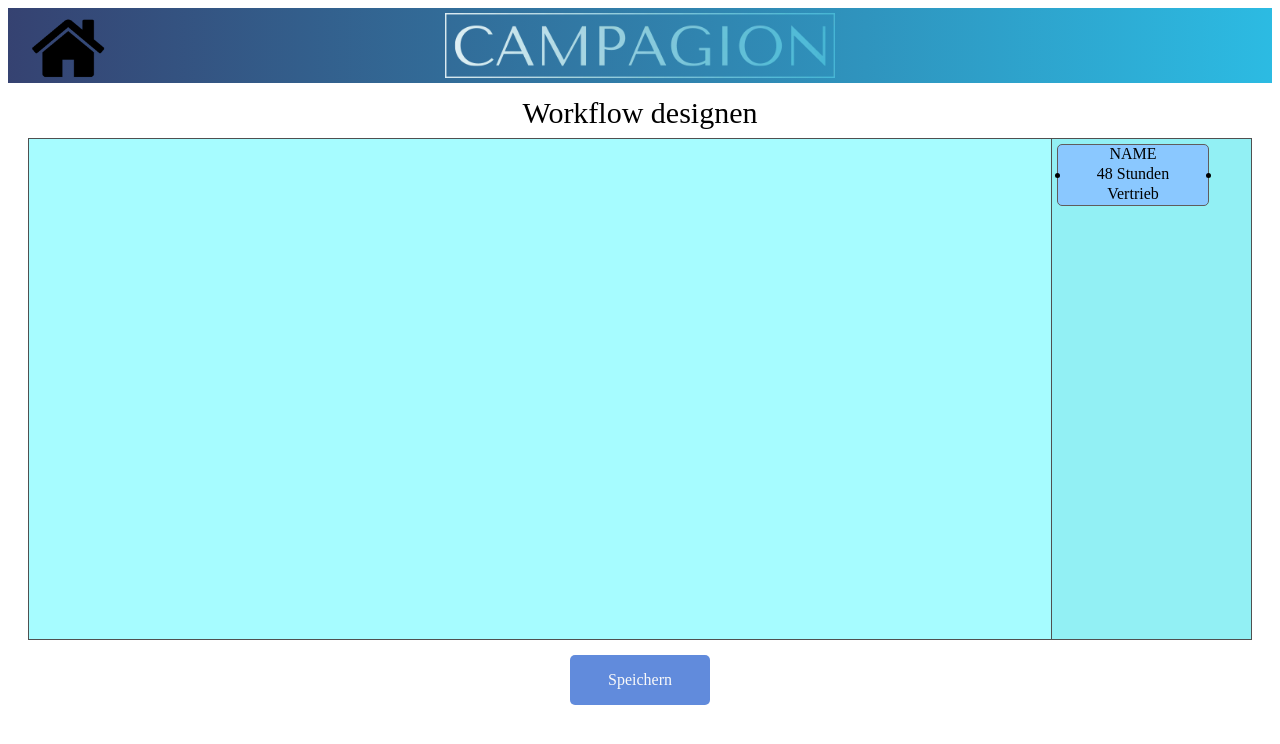
After one commit to TokeyChan/campagion, a Django app: template tracker/templates/tracker/design_workflow.html in a window 1280 px wide. The commit adds this page. Shown: the top 744 px of the page. Run offline with Django 3.2, Linux system fonts and the light colour scheme; the template is opened without the code that fills it, so the values that code supplies are empty.

Commit message:
destroyed workflow.html a little but added a design_workflow with nodes

```diff
--- a/main/static/main/css/base.css
+++ b/main/static/main/css/base.css
@@ -1,33 +1,8 @@
-#base_main_container {
-  display: grid;
-  grid-template-columns: 20px 1fr 20px;
-  grid-template-rows: 1fr;
-  grid-template-areas:
-  ". content .";
-}
-#base_header {
+/* global verwendete Klassen */
+.title {
+  font-size: 30px;
+  line-height: 40px;
   text-align: center;
-  height: 120px;
-  position: sticky;
-  background-image: linear-gradient(90deg, rgba(36, 50, 101, 0.92) 0%, rgba(26, 181, 224, 0.92) 100%);
-}
-#base_content_container {
-  grid-area: content;
-}
-img#logo {
-  margin-top: 25px;
-  margin-bottom: 25px;
-  height: 70px;
-}
-img#house {
-  width: 80px;
-  height: 80px;
-  left: 20px;
-  top: 20px;
-  position: absolute;
-}
-img#house:hover {
-  cursor: pointer;
 }
 
 .noselect {
@@ -39,3 +14,53 @@ img#house:hover {
             user-select: none; /* Non-prefixed version, currently
                                   supported by Chrome, Edge, Opera and Firefox */
 }
+
+.button {
+  width: 140px;
+  height: 50px;
+  border-radius: 5px;
+  background-color: rgba(70, 119, 214, 0.85);
+  color: #f9f9f9;
+  text-align: center;
+  line-height: 50px;
+  transition: all 0.15s ease-in-out;
+  margin: auto;
+}
+.button:hover {
+  cursor: pointer;
+  background-color: rgba(26, 159, 224, 0.92);
+}
+
+/* Für base.html: */
+
+
+#base_main_container {
+  display: grid;
+  grid-template-columns: 20px 1fr 20px;
+  grid-template-rows: 1fr;
+  grid-template-areas:
+  ". content .";
+}
+#base_header {
+  text-align: center;
+  height: 75px;
+  position: sticky;
+  background-image: linear-gradient(90deg, rgba(36, 50, 101, 0.92) 0%, rgba(26, 181, 224, 0.92) 100%);
+}
+#base_content_container {
+  grid-area: content;
+}
+img#logo {
+  margin-top: 5px;
+  height: 65px;
+  margin-bottom: 5px;
+}
+img#house {
+  width: 80px;
+  height: 80px;
+  left: 20px;
+  position: absolute;
+}
+img#house:hover {
+  cursor: pointer;
+}
--- a/main/templates/main/campaign.html
+++ b/main/templates/main/simple_form.html
@@ -1,6 +1,6 @@
 {% extends 'main/base.html' %}
 
-{% block title %}Kampagne erstellen {% endblock %}
+{% block title %}{{ class_name }} {% if new %}erstellen{% else %}bearbeiten{% endif %}{% endblock %}
 
 {% block head %}
 <style media="screen">
@@ -26,9 +26,9 @@
 
 {% block content %}
 <div class="title">
-  Neue Kampagne
+  {{ class_name }}
 </div>
-<form action="{% if new %}{% url 'main:new_campaign' client.id %}{% else %}{% url 'main:edit_campaign'%}{% endif %}" method="post">
+<form action="{{ url }}" method="post">
   {% csrf_token %}
   <table>
     {{ form.as_table }}
--- a/main/urls.py
+++ b/main/urls.py
@@ -6,5 +6,7 @@ app_name = "main"
 
 urlpatterns = [
     path('campaign/new/<int:client_id>/', views.new_campaign, name="new_campaign"),
-    path('campaign/<int:campaign_id>/', views.edit_campaign, name="edit_campaign")
+    path('campaign/<int:campaign_id>/', views.edit_campaign, name="edit_campaign"),
+    path('client/new/', views.new_client, name="new_client"),
+    path('client/<int:client_id>/', views.edit_client, name="edit_client")
 ]
--- /dev/null
+++ b/tracker/static/tracker/css/design_workflow.css
@@ -0,0 +1,83 @@
+#main_container {
+  margin-top: 10px;
+  display: grid;
+  grid-template-columns: 1fr;
+  grid-template-rows: 40px 1fr 50px;
+  grid-template-areas:
+  "title"
+  "main"
+  "button";
+}
+#content_container {
+  min-height: 500px;
+  border: 1px solid #505050;
+  background-color: #a6fcff;
+  margin-top: 5px;
+  margin-bottom: 5px;
+  display: grid;
+  grid-template-columns: 1fr 200px;
+  grid-template-rows: 1fr;
+  grid-template-areas: "nodes milestones";
+}
+#node_container {
+
+}
+#milestone_container {
+  grid-area: milestones;
+  border-left: 1px solid #505050;
+  background-color: #92f0f4;
+  display: flex;
+  flex-wrap: wrap;
+}
+#button_container {
+  margin-top: 10px;
+  text-align: center;
+}
+
+
+.milestone {
+  display: grid;
+  grid-template-rows: 1fr 1fr 1fr;
+  grid-template-columns: 5px 1fr 5px;
+  grid-template-areas:
+  ". name ."
+  "dotleft duration dotright"
+  ". department .";
+  width: 150px;
+  height: 60px;
+  border: 1px solid #605c5c;
+  background-color: #8ac8ff;
+  border-radius: 5px;
+  margin: 5px;
+}
+.milestone:hover {
+  cursor: grab;
+}
+.milestone_name {
+  text-align: center;
+  grid-area: name;
+}
+.milestone_duration {
+  text-align: center;
+  grid-area: duration;
+}
+.milestone_department {
+  text-align: center;
+  grid-area: department;
+}
+.dot {
+  position: relative;
+  background-color: #000;
+  height: 5px;
+  width: 5px;
+  border-radius: 5px;
+  top: 7.5px;
+}
+.dot.right {
+  grid-area: dotright;
+  right: -3px;
+}
+.dot.left {
+  left: -3px;
+  grid-area: dotleft;
+}
--- /dev/null
+++ b/tracker/static/tracker/js/design_workflow/design_workflow.js
@@ -0,0 +1,14 @@
+window.addEventListener('load', () => { main() });
+
+function main() {
+  var milestones = initialize_milestones();
+}
+
+function initialize_milestones() {
+  var milestones = Array.from(document.getElementsByClassName("milestone"));
+  let milestone_objects = [];
+  for (let milestone of milestones) {
+    milestone_objects.push(new Milestone(milestone));
+  }
+  return milestone_objects;
+}
--- /dev/null
+++ b/tracker/static/tracker/js/design_workflow/milestone.js
@@ -0,0 +1,81 @@
+var active_milestone;
+class Milestone
+{
+  constructor(element) {
+    this.element = element;
+    this.add_event_listeners();
+
+    this.dot_left = Array.from(element.getElementsByClassName("left"))[0];
+    this.dot_right = Array.from(element.getElementsByClassName("right"))[0];
+
+    this.in_the_air = false;
+    this.mouse_is_down = false;
+  }
+  get is_linked() {
+    return this.element.parentNode.id == "milestone_container";
+  }
+  get in_node_container() {
+    return this.element.parentNode.id == "node_container";
+  }
+
+
+  add_event_listeners() {
+    this.element.addEventListener('mousedown', (e) => {
+      this.mouse_is_down = true;
+      active_milestone = this;
+      if (this.is_linked)
+        this.unlink(e.pageX - (this.element.offsetWidth / 2), e.pageY - (this.element.offsetHeight / 2));
+      document.addEventListener('mousemove', mousemove);
+    });
+    this.element.addEventListener('mouseup', (e) => {
+      if (this.in_the_air)
+        this.drop(e);
+      this.mouse_is_down = false;
+      active_milestone = null;
+      document.removeEventListener('mousemove', mousemove);
+    });
+    this.dot_right.addEventListener('mousedown', (e) => {
+
+    });
+  }
+  link_element() {
+    this.element.style.position = "relative";
+    this.element.style.left = "0px";
+    this.element.style.top = "0px";
+    this.element.style.transform = "rotate(0deg)";
+    document.getElementById("milestone_container").appendChild(this.element);
+  }
+  unlink(x, y) {
+    this.in_the_air = true;
+    this.element.parentNode.removeChild(this.element);
+    this.element.style.position = "absolute";
+    this.element.style.left = x + "px";
+    this.element.style.top = y + "px";
+    this.element.style.transform = "rotate(10deg)";
+    document.body.appendChild(this.element);
+  }
+  drop(e) {
+    var elements = Array.from(document.elementsFromPoint(e.clientX, e.clientY)).map(t => t.id);
+    if (elements.includes("node_container")) {
+      this.element.style.transform = "rotate(0deg)";
+      this.element.style.position = "absolute";
+      this.element.style.left = (e.pageX - (this.element.offsetWidth / 2)) + "px";
+      this.element.style.top = (e.pageY - (this.element.offsetHeight / 2)) + "px";
+      document.getElementById("node_container").appendChild(this.element);
+    } else {
+      this.link_element();
+    }
+    this.in_the_air = false;
+  }
+}
+
+
+function mousemove(e) {
+  let element = active_milestone.element;
+
+  let x = e.pageX - (active_milestone.element.offsetWidth / 2);
+  let y = e.pageY - (active_milestone.element.offsetHeight / 2);
+
+  active_milestone.element.style.left = x + "px";
+  active_milestone.element.style.top = y + "px";
+}
--- a/tracker/static/tracker/js/milestone_container.js
+++ b/tracker/static/tracker/js/milestone_container.js
@@ -77,7 +77,7 @@ class MilestoneContainer {
     document.getElementById("milestone_container").appendChild(this.container);
   }
   drop(e) {
-    var elements = Array.from(document.elementsFromPoint(e.clientX, e.clientY)).map(t => t.id).filter(t => t);
+    var elements = Array.from(document.elementsFromPoint(e.clientX, e.clientY)).map(t => t.id);
     if (elements.includes("workflow_canvas")) {
       this.container.style.transform = "rotate(0deg)";
       this.container.style.position = "relative";
@@ -94,7 +94,7 @@ class MilestoneContainer {
       this.resize_allowed = true;
     } else {
       document.dispatchEvent(new CustomEvent('delete_task', { detail: {'container': this.container}}))
-      this.resize_allowed = true; //false
+      this.resize_allowed = false; //false
       this.link_container();
     }
   }
--- a/tracker/static/tracker/js/overview.js
+++ b/tracker/static/tracker/js/overview.js
@@ -24,7 +24,7 @@ function main()
   var campaign_containers = Array.from(document.getElementsByClassName('campaign_container'));
   for (let container of campaign_containers) {
     container.addEventListener('click', () => {
-      redirect_to("WORKFLOW", {'campaign_id': container.dataset.campaign_id});
+      redirect_to("CAMPAIGN", {'campaign_id': container.dataset.campaign_id});
     });
   }
 }
--- /dev/null
+++ b/tracker/templates/tracker/design_workflow.html
@@ -0,0 +1,42 @@
+{% extends 'main/base.html' %}
+{% load static %}
+{% block title %}Workflow Design{% endblock %}
+
+{% block head %}
+  <script type="text/javascript" src="{% static 'tracker/js/design_workflow/milestone.js' %}"></script>
+  <script type="text/javascript" src="{% static 'tracker/js/design_workflow/design_workflow.js' %}"></script>
+  <link rel="stylesheet" href="{% static 'tracker/css/design_workflow.css' %}">
+{% endblock %}
+
+{% block content %}
+  <div id="main_container">
+    <div class="title">
+      Workflow designen
+    </div>
+    <div id="content_container">
+      <div id="node_container">
+
+      </div>
+      <div id="milestone_container">
+        <div class="milestone noselect">
+          <div class="milestone_name">
+            NAME
+          </div>
+          <div class="milestone_duration">
+            48 Stunden
+          </div>
+          <div class="milestone_department">
+            Vertrieb
+          </div>
+          <span class="dot left"></span>
+          <span class="dot right"></span>
+        </div>
+      </div>
+    </div>
+    <div id="button_container">
+      <div class="button">
+        Speichern
+      </div>
+    </div>
+  </div>
+{% endblock %}
--- a/tracker/urls.py
+++ b/tracker/urls.py
@@ -9,6 +9,7 @@ urlpatterns = [
     path('<int:campaign_id>/', views.workflow, name="workflow"),
     path('milestones/', views.list_milestones),
     path('milestones/<int:milestone_id>/', views.edit_milestone),
+    path('<int:campaign_id>/design', views.design_workflow, name="design_workflow"),
 
     #js calls
     path('js/update_tasks/<int:workflow_id>/', views.update_tasks),
```
Also changed, not shown: main/forms.py (+8 -0 lines), main/views.py (+23 -2 lines), tracker/models.py (+16 -16 lines), tracker/static/tracker/css/workflow.css (+6 -8 lines), tracker/views.py (+11 -1 lines), 1 other file.
